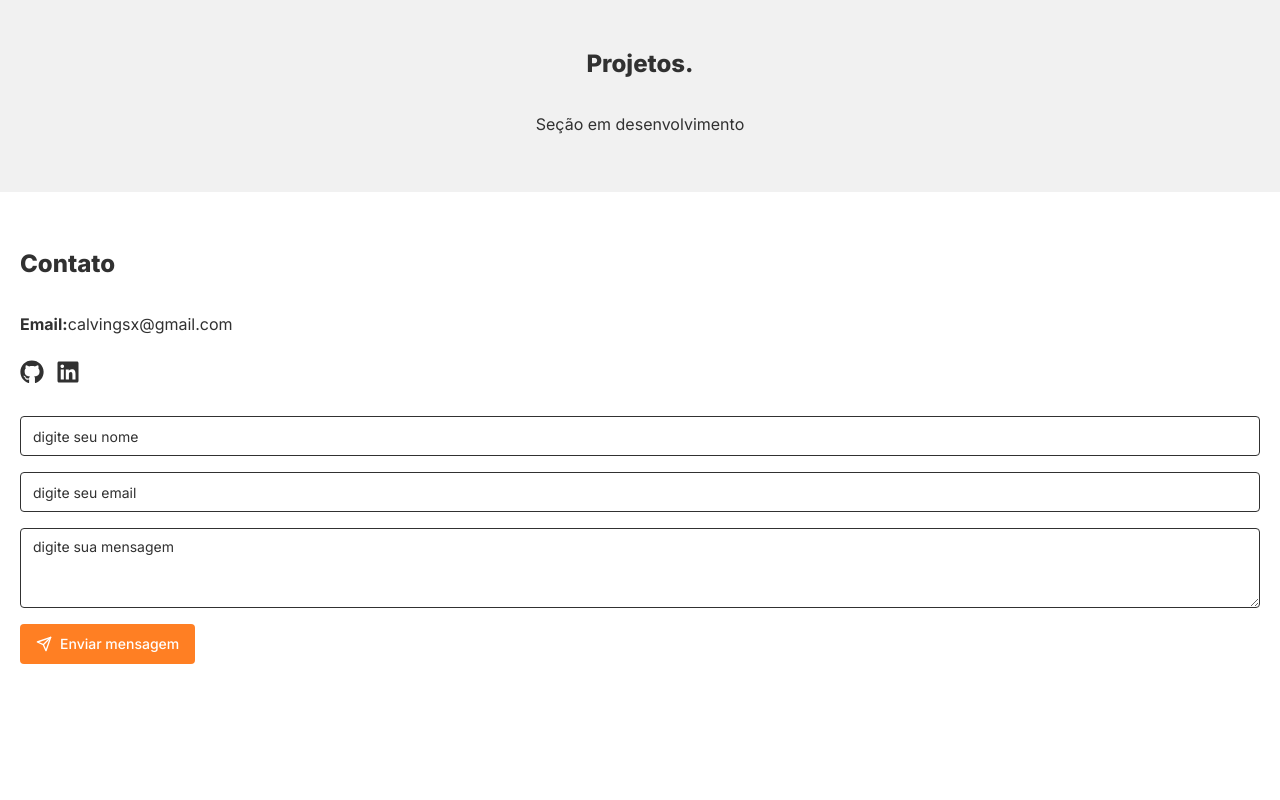
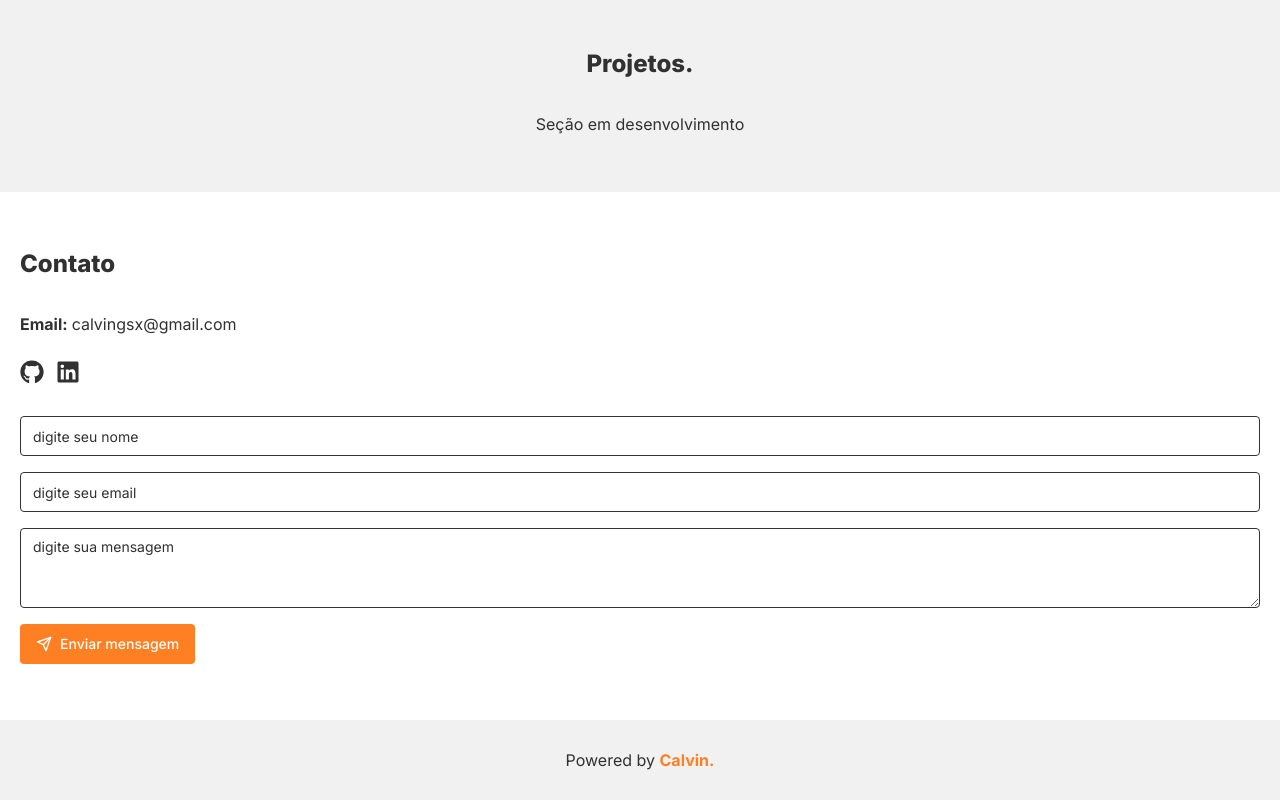
Before and after one commit to calvinsteixeira/portfolio, a Next.js app: page / in a window 1280 px wide. Shown: the part 1359-2159 px from the top of the page. Before the commit the page ends 2079 px from the top, so only its background shows below. Built offline with nearby package versions, Linux system fonts and the light colour scheme.

Commit message:
Adicionando componente footer

```diff
--- a/app/page.tsx
+++ b/app/page.tsx
@@ -4,6 +4,7 @@ import {
   TecnologiesList,
   AnimatedWrapper,
   ContactForm,
+  Footer
 } from "@/components/index";
 
 import { FaGithub, FaLinkedin } from "react-icons/fa6";
@@ -81,9 +82,9 @@ export default function Home() {
         <section className="section flex flex-col  primaryText gap-3">
           <h3 className="text-2xl font-extrabold sectionTitle">Contato</h3>
           <div className="flex flex-col gap-2">
-            <div className="flex">
+            <div className="flex gap-1">
               <strong>
-                <label htmlFor="emailValue">Email: </label>
+                <label htmlFor="emailValue">Email:</label>
               </strong>
               <p id="emailValue">calvingsx@gmail.com</p>
             </div>
@@ -97,6 +98,7 @@ export default function Home() {
           </div>
         </section>
       </main>
+      <Footer/>
     </div>
   );
 }
--- a/components/index.ts
+++ b/components/index.ts
@@ -4,6 +4,7 @@ import TecnologiesList from "./content/Tecnologies/TecnologiesList";
 import AnimatedWrapper from "./animated/AnimatedWrapper";
 import ContactForm from "./forms/ContactForm";
 import AlertContainer from "./content/Tecnologies/AlertContainer";
+import Footer from "./structure/Footer";
 import { Button } from "./ui/button";
 
-export { Header, Button, TecnologieAccordion, TecnologiesList, AnimatedWrapper, ContactForm, AlertContainer }
+export { Header, Button, TecnologieAccordion, TecnologiesList, AnimatedWrapper, ContactForm, AlertContainer, Footer }
--- /dev/null
+++ b/components/structure/Footer.tsx
@@ -0,0 +1,11 @@
+import React from 'react'
+
+type Props = {}
+
+export default function Footer({}: Props) {
+  return (
+    <footer className="px-5 w-full h-20 primaryContainer flex items-center justify-center">
+      <p className='primaryContainerText'>Powered by <strong className='secondaryText'>Calvin.</strong></p>
+    </footer>
+  )
+}
```
